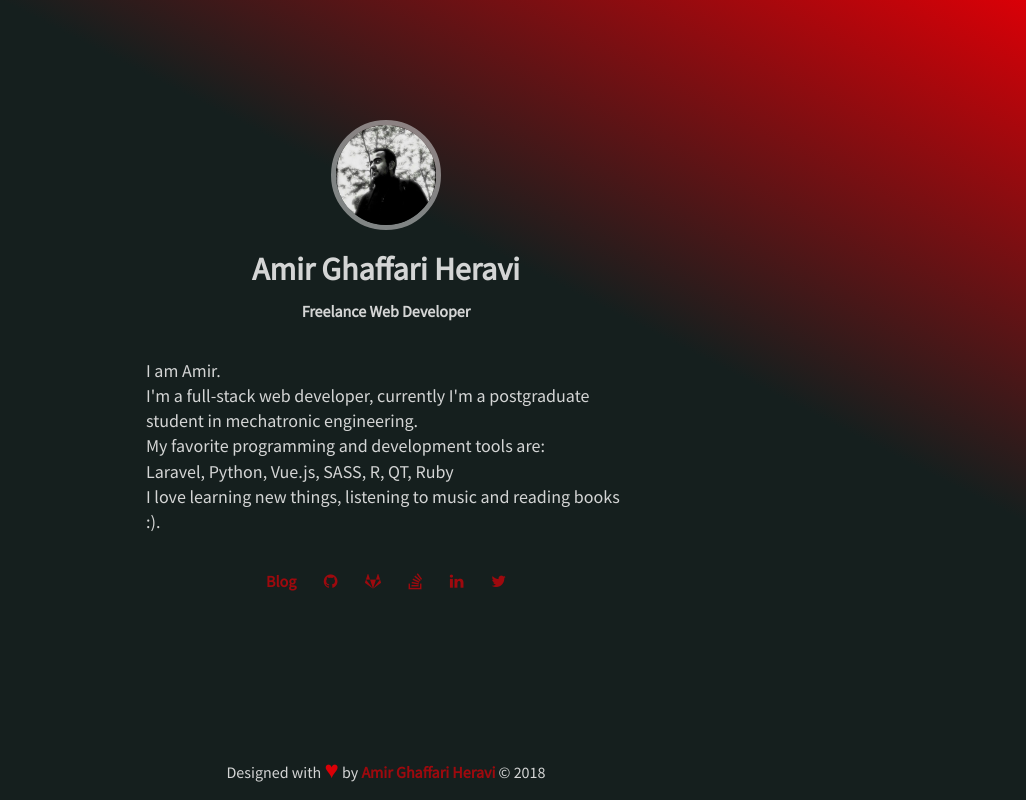
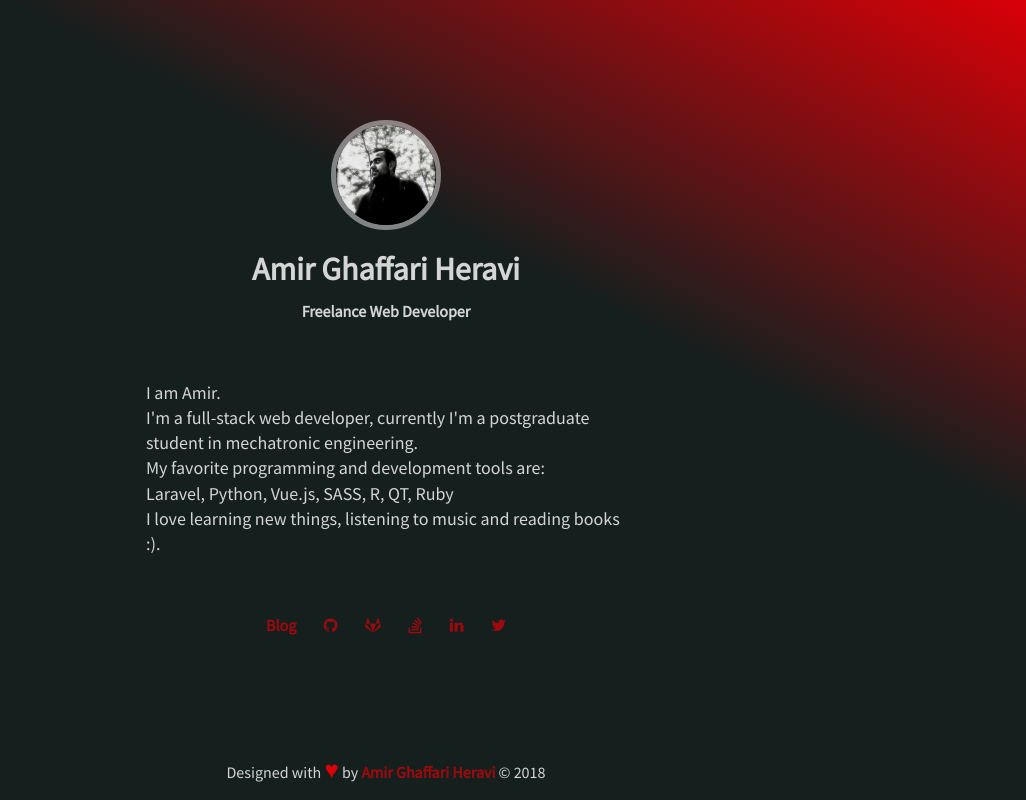
Before and after one commit to eamirgh/eamirgh.github.io, a plain HTML site: page index.html in a window 1280 px wide. Shown: the whole page, without its empty margins (254-1280 px from the left). Drawn offline with nearby package versions, Linux system fonts and the light colour scheme.

Commit message:
margin added to bio

```diff
--- a/style.css
+++ b/style.css
@@ -69,4 +69,5 @@ main p{
     padding-bottom: 20px;
     justify-content: center;
     max-width: 60vh;
+    margin: 5vh 3vh;
 }
```
Also changed, not shown: 1 other file.
